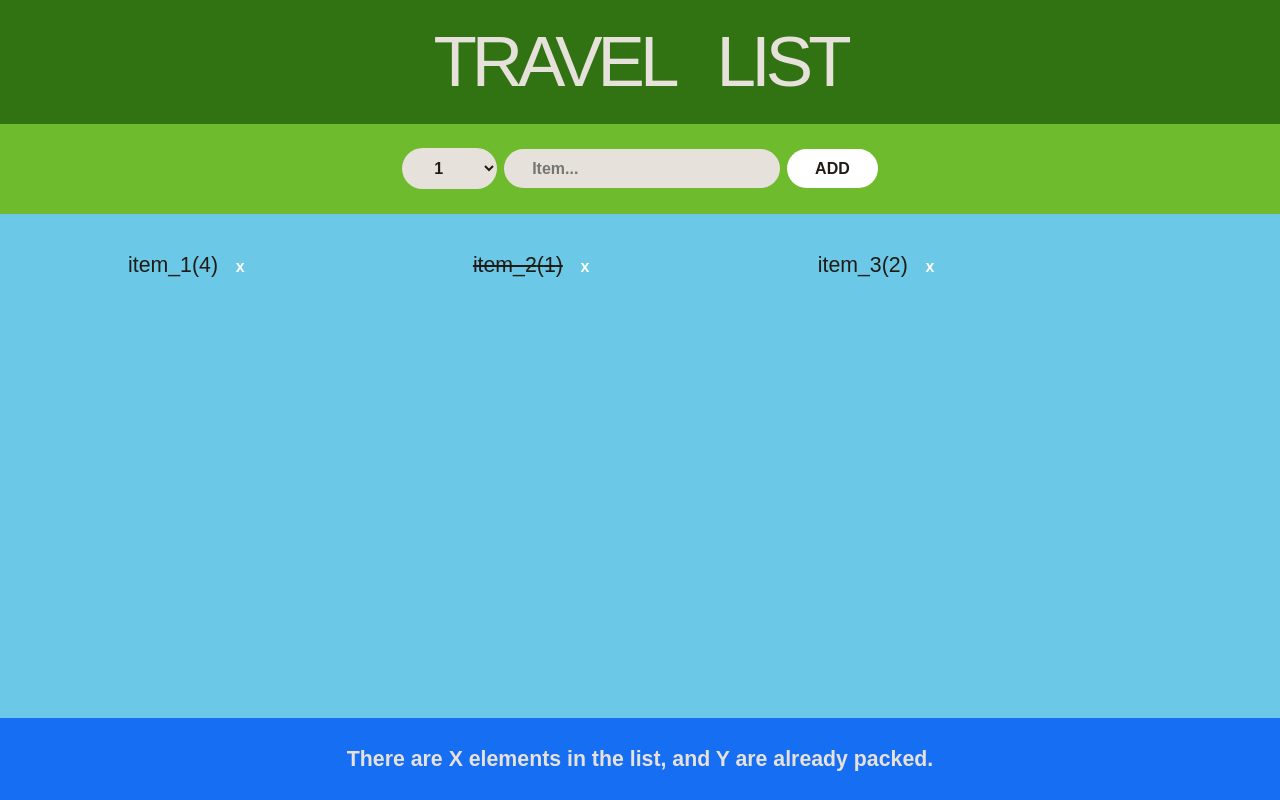
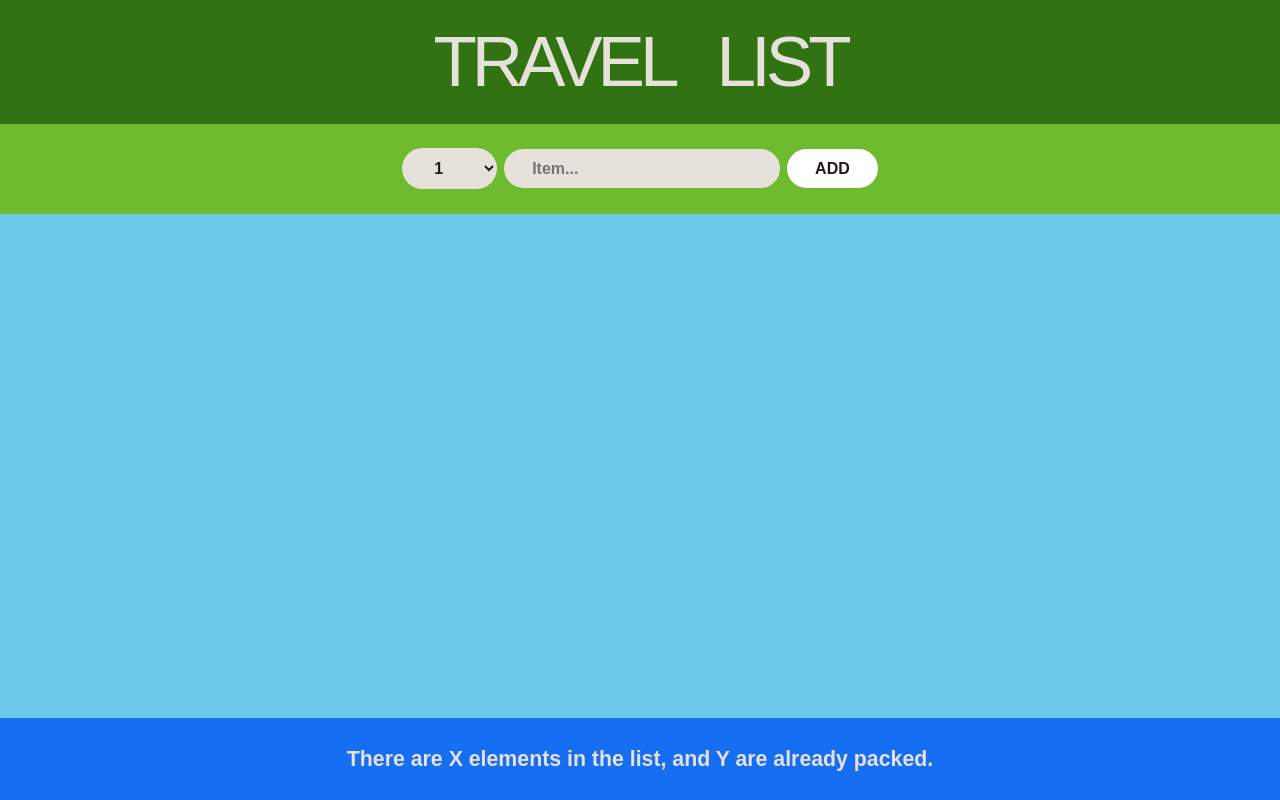
Before and after one commit to qaserge/react-shopping-list, a React (Create React App) app: page / in a window 1280 px wide. Built offline with nearby package versions, Linux system fonts and the light colour scheme.

Commit message:
The items, common to 2 components state, has been moved to the parent App component

```diff
--- a/src/App.js
+++ b/src/App.js
@@ -1,15 +1,21 @@
-import React from "react";
+import React, { useState } from "react";
 import Logo from "./components/Logo";
 import Stats from "./components/Stats";
 import Form from "./components/Form";
 import PackingList from "./components/PackingList";
 
 export default function App() {
+  const [items, setItems] = useState([]);
+
+  function handleAddItems(item) {
+    setItems([...items, item]);
+  }
+
   return (
     <div className="app">
       <Logo />
-      <Form />
-      <PackingList />
+      <Form onAddItems={handleAddItems} />
+      <PackingList items={items} />
       <Stats />
     </div>
   );
--- a/src/components/Form.jsx
+++ b/src/components/Form.jsx
@@ -1,6 +1,6 @@
 import React, { useState } from "react";
 
-export default function Form() {
+export default function Form({ onAddItems }) {
   const [description, setDescription] = useState("");
   const [quantity, setQuantity] = useState(1);
 
@@ -8,6 +8,7 @@
     e.preventDefault();
     if (!description) return;
     const newItem = { description, quantity, packed: false, id: Date.now() };
+    onAddItems(newItem);
     setDescription("");
     setQuantity(1);
   }
--- a/src/components/PackingList.jsx
+++ b/src/components/PackingList.jsx
@@ -1,17 +1,11 @@
 import React from "react";
 import Item from "./Item";
 
-export default function PackingList() {
-  const initialItems = [
-    { id: 1, description: "item_1", quantity: 4, packed: false },
-    { id: 2, description: "item_2", quantity: 1, packed: true },
-    { id: 3, description: "item_3", quantity: 2, packed: false },
-  ];
-
+export default function PackingList({ items }) {
   return (
     <div className="list">
       <ul>
-        {initialItems.map((item) => (
+        {items.map((item) => (
           <Item item={item} key={item.id} />
         ))}
       </ul>
```
